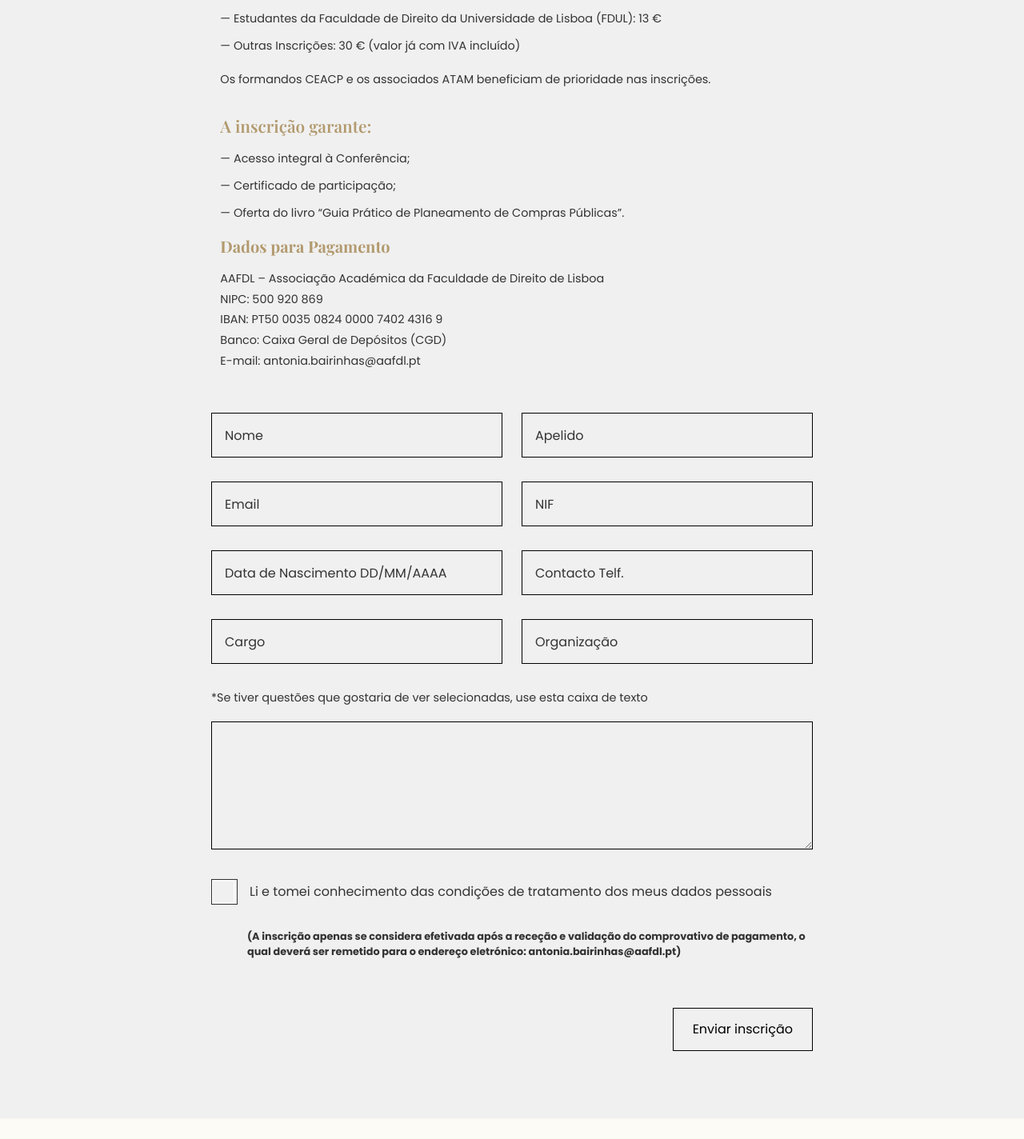
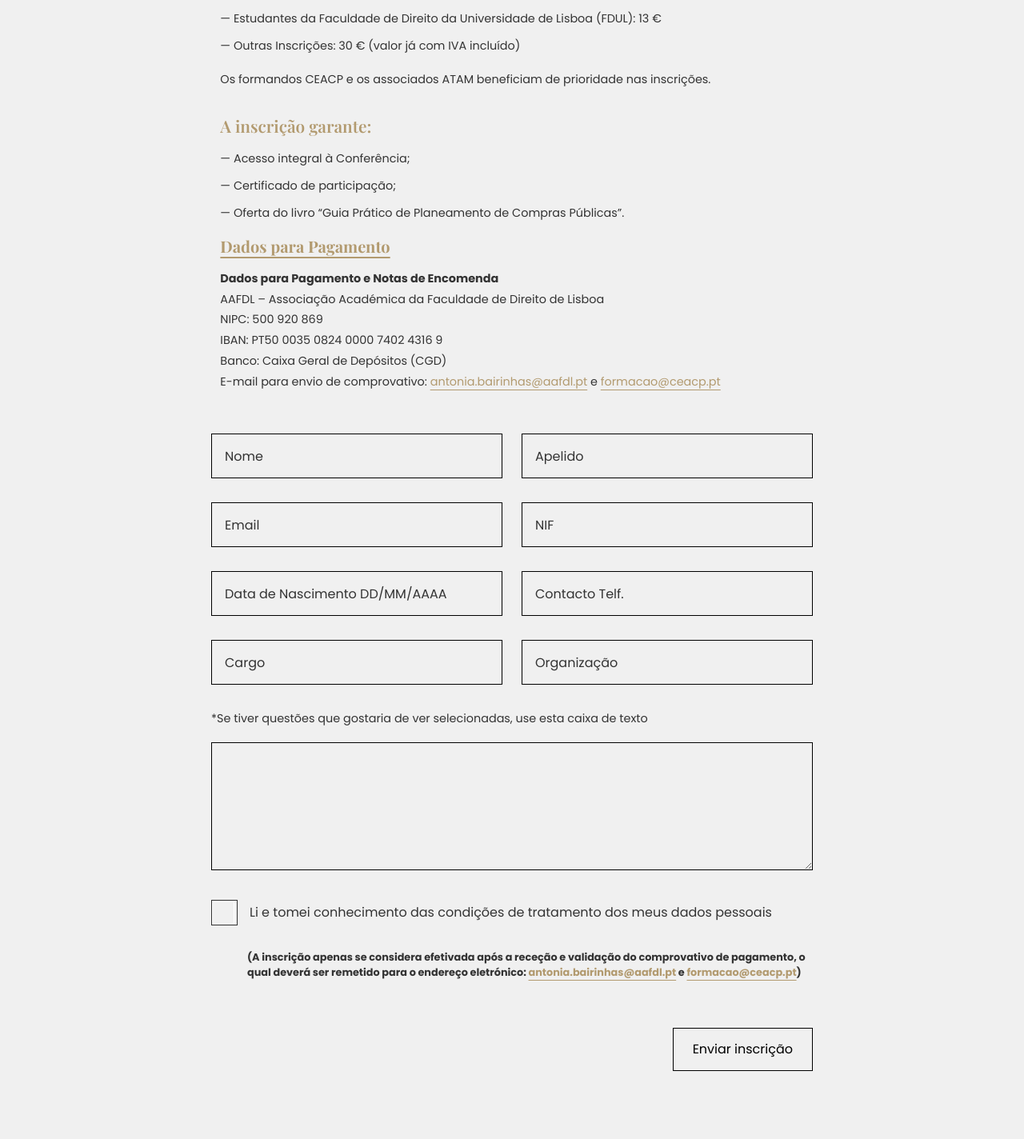
Before and after one commit to jorgeoliveira/conferencia-lisboa, a SvelteKit app: page / in a window 1280 px wide. Shown: the part 4575-5999 px from the top of the page at 80% size. Before the commit the page ends 5974 px from the top, so only its background shows below. Built offline with nearby package versions, Linux system fonts and the light colour scheme; a web font is replaced by a local one.

Commit message:
Update +page.svelte

```diff
--- a/src/routes/+page.svelte
+++ b/src/routes/+page.svelte
@@ -792,17 +792,17 @@ on:mousemove={handleMousemove}>
                             Compras Públicas”.
                         </li>
                     </ul>
-                    <h5>Dados para Pagamento</h5>
+                    <h5><u style=" text-underline-offset: 5px;">Dados para Pagamento</u></h5>
                     <ul
                         style="list-style: none; padding-left: 0; margin-top: 1rem;font-size: 0.9rem; line-height: 180%;"
                     >
                         <li style="  margin-bottom: 0.5rem;">
-                            AAFDL – Associação Académica da Faculdade de Direito
-                            de Lisboa<br />
-                            NIPC: 500 920 869<br />
-                            IBAN: PT50 0035 0824 0000 7402 4316 9<br />
-                            Banco: Caixa Geral de Depósitos (CGD)<br />
-                            E-mail: antonia.bairinhas@aafdl.pt
+                            <b>Dados para Pagamento e Notas de Encomenda</b><br/>
+AAFDL – Associação Académica da Faculdade de Direito de Lisboa<br/>
+NIPC: 500 920 869<br/>
+IBAN: PT50 0035 0824 0000 7402 4316 9<br/>
+Banco: Caixa Geral de Depósitos (CGD)<br/>
+E-mail para envio de comprovativo: <a class="email" href="mailto:antonia.bairinhas@aafdl.pt;formacao@ceacp.pt">antonia.bairinhas@aafdl.pt</a> e <a class="email" href="mailto:antonia.bairinhas@aafdl.pt;formacao@ceacp.pt">formacao@ceacp.pt</a><br/>
                         </li>
                     </ul>
                 </div>
@@ -947,7 +947,7 @@ on:mousemove={handleMousemove}>
                                 class=" d-flex align-items-center"
                                 style="margin-left:45px; font-size: 0.8rem;"
                             >
-                               <b>(A inscrição apenas se considera efetivada após a receção e validação do comprovativo de pagamento, o qual deverá ser remetido para o endereço eletrónico: antonia.bairinhas@aafdl.pt)</b>
+                               <b>(A inscrição apenas se considera efetivada após a receção e validação do comprovativo de pagamento, o qual deverá ser remetido para o endereço eletrónico:  <a class="email" href="mailto:antonia.bairinhas@aafdl.pt;formacao@ceacp.pt">antonia.bairinhas@aafdl.pt</a> e <a class="email" href="mailto:antonia.bairinhas@aafdl.pt;formacao@ceacp.pt">formacao@ceacp.pt</a>)</b>
                             </div>
                         </div>
                         <div id="recaptcha-container"></div>
@@ -1288,7 +1288,10 @@ on:mousemove={handleMousemove}>
     .logo-mobile-wrapper {
         display: none;
     }
-
+.email{
+        color:var(--primary-gold);
+        text-underline-offset: 5px;
+    }
     @media (max-width: 768px) {
         .logo-desktop-wrapper {
             display: none;
```
